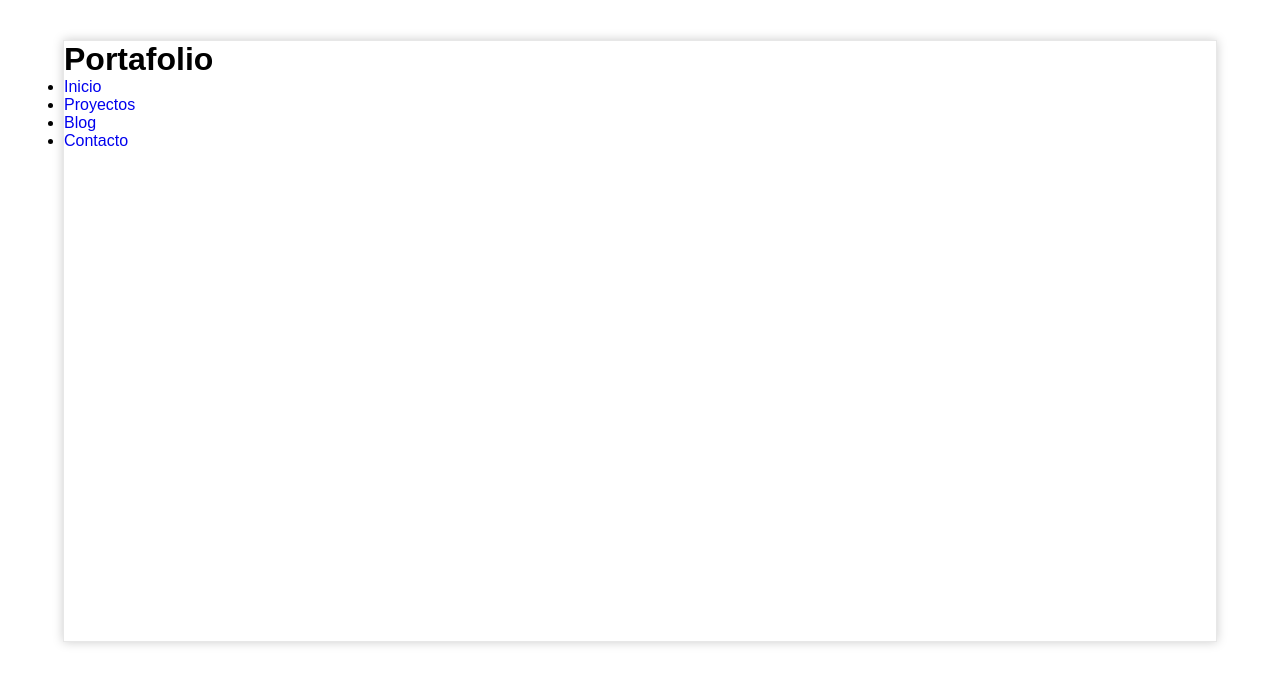
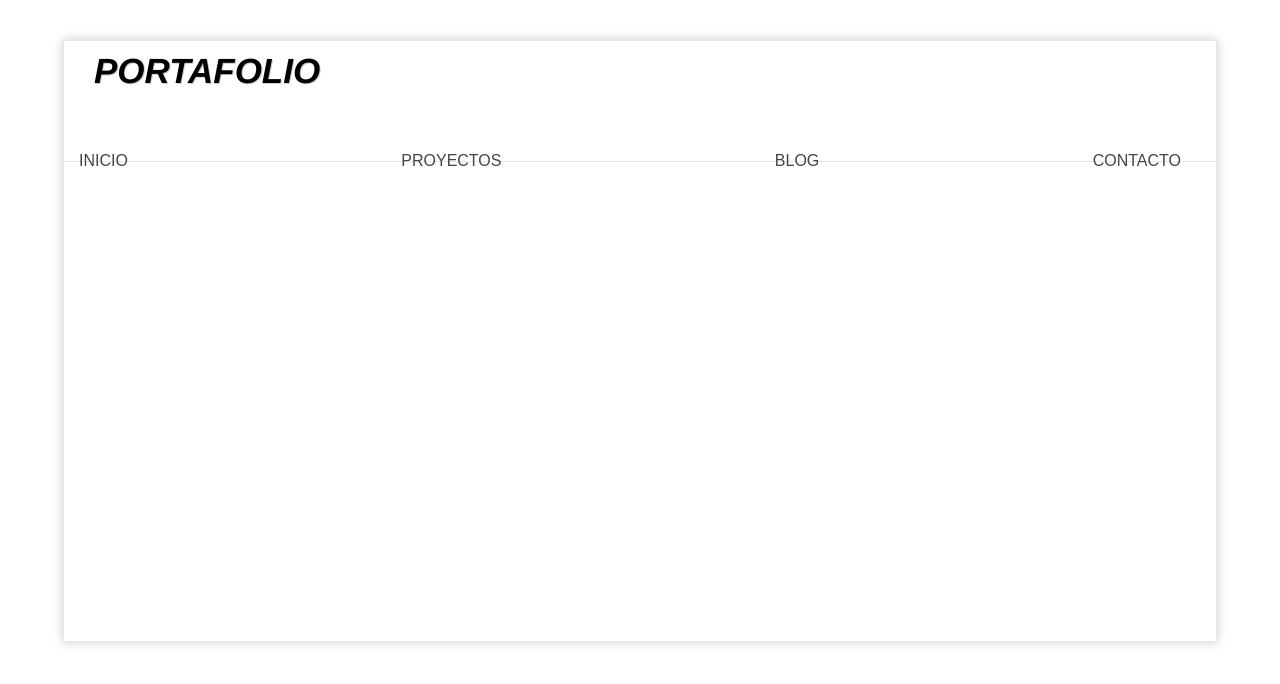
Before and after one commit to sebalaca/masterCSS-proyecto3, a plain HTML site: page index.html in a window 1280 px wide. Drawn offline with Linux system fonts and the light colour scheme.

Commit message:
Update logo and menu

```diff
--- a/style.css
+++ b/style.css
@@ -15,3 +15,59 @@
     margin-bottom: 40px;
     min-height: 600px;
 }
+
+#header {
+    display: flex;
+    flex-direction: row;
+    flex-wrap: wrap;
+    align-items: center;
+
+    height: 120px;
+    border-bottom: 1px solid rgba(225,225,226,0.8);
+}
+
+.logo{
+    flex-grow: 1;
+    flex-basis: 65%;
+    padding: 10px;
+    margin-left: 20px;
+    color: black;
+    text-shadow: 1px 1px 0px #ccc;
+    text-transform: uppercase;
+}
+
+.logo h1{
+    font-family: Helvetica;
+    font-style: italic;
+    font-weight: 800;
+    font-size: 35px;
+}
+
+#menu {
+    flex-grow: 1;
+    flex-basis: 30%;
+    height: 100%;
+    padding-right: 20px;
+}
+
+#menu > ul{
+    display: flex;
+    flex-direction: row;
+    flex-wrap: wrap;
+    align-items: center;
+    justify-content: space-between;
+    height: 100%;
+    list-style: none;
+}
+
+#menu a{
+    text-transform: uppercase;
+    color: #444;
+    padding: 15px;
+    transition: all 300ms;
+}
+
+#menu a:hover{
+    background: #ccc;
+    color: white;
+}
```
